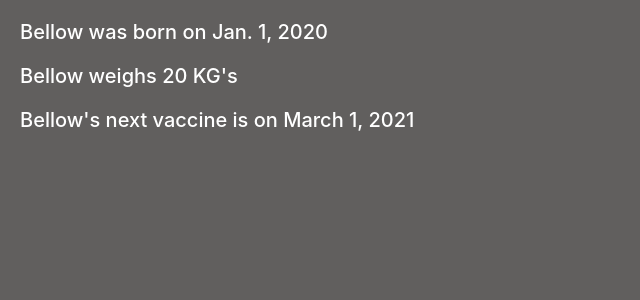
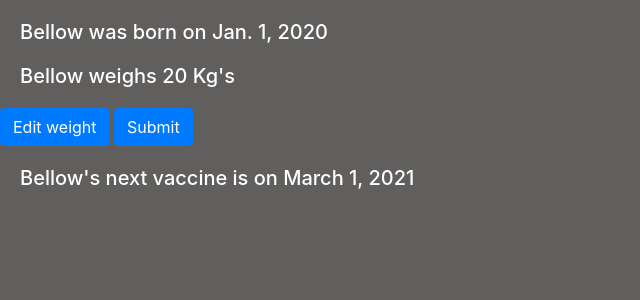
Before and after one commit to crostipunctus/housemouse, a Django app: a page that uses housemanager/templates/housemanager/dog_name.html in a window 1280 px wide. Shown: the part 56-356 px from the top of the page, without its empty margins (0-640 px from the left). Run offline with Django 3.2, Linux system fonts and the light colour scheme; data comes from the database, SQL or seed files in the repository; some libraries are stand-ins or nearby versions.

Commit message:
edit weight in progress

```diff
--- a/housemanager/templates/housemanager/baby.html
+++ b/housemanager/templates/housemanager/baby.html
@@ -4,7 +4,7 @@
 
 {% for baby_todo in baby_todo %}
 
-    <h5>{{baby_todo.todo}}</h5>
+    <h5>Baby to-do's: {{baby_todo.todo}}</h5>
 
 {% endfor %}
 
--- a/housemanager/templates/housemanager/dog_name.html
+++ b/housemanager/templates/housemanager/dog_name.html
@@ -1,11 +1,17 @@
 {% extends "housemanager/layout.html" %}
+{% load static %}
+{% block script %}
+    <script src="{% static 'housemanager/dog-name.js' %}"></script>
+{% endblock %}
 
 {% block body %}
 
 
     {% for dog_details in dog_details%}
         <h5>{{dog_details.dog_name}} was born on {{dog_details.dog_birthdate}}</h5>
-        <h5>{{dog_details.dog_name}} weighs {{dog_details.dog_weight}} KG's</h5>
+        <h5 id="weight-field">{{dog_details.dog_name}} weighs {{dog_details.dog_weight}} Kg's</h5>
+        <button id="weight" class="btn-primary btn">Edit weight</button>
+        <button id="submit" class="btn-primary btn">Submit</button>
     {% endfor %}
 
     {% if vaccine %}
```
